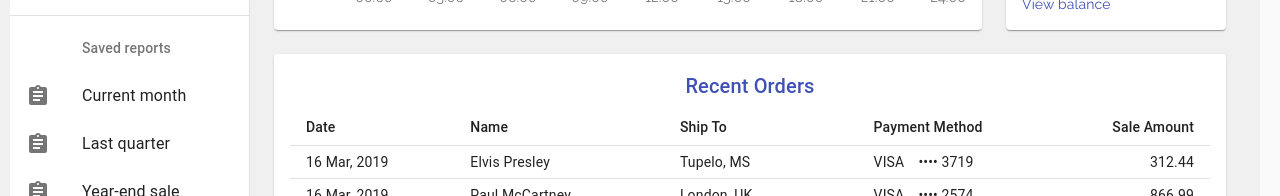
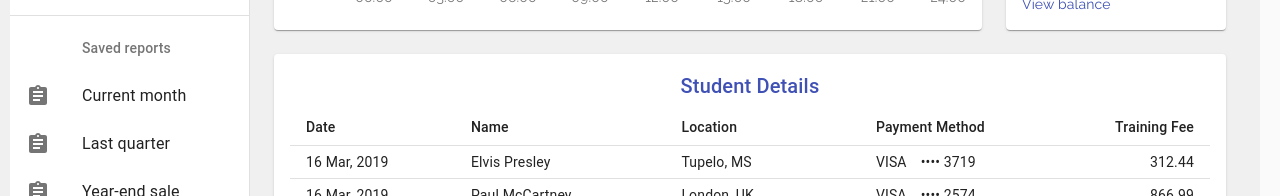
Before and after one commit to Meghanath91/CustomFitness, a React (Create React App) app in the folder my-app/: page /trainer/dashboard in a window 1280 px wide. Shown: the part 468-664 px from the top of the page. Built offline with nearby package versions, Linux system fonts and the light colour scheme.

Commit message:
made changes to table labels

```diff
--- a/my-app/src/components/Trainer/Dashboard/Table.js
+++ b/my-app/src/components/Trainer/Dashboard/Table.js
@@ -35,15 +35,15 @@ export default function StudentTable() {
   const classes = useStyles();
   return (
     <React.Fragment>
-      <Title>Recent Orders</Title>
+      <Title>Student Details</Title>
       <Table size="small">
         <TableHead>
           <TableRow>
             <TableCell>Date</TableCell>
             <TableCell>Name</TableCell>
-            <TableCell>Ship To</TableCell>
+            <TableCell>Location</TableCell>
             <TableCell>Payment Method</TableCell>
-            <TableCell align="right">Sale Amount</TableCell>
+            <TableCell align="right">Training Fee</TableCell>
           </TableRow>
         </TableHead>
         <TableBody>
```
